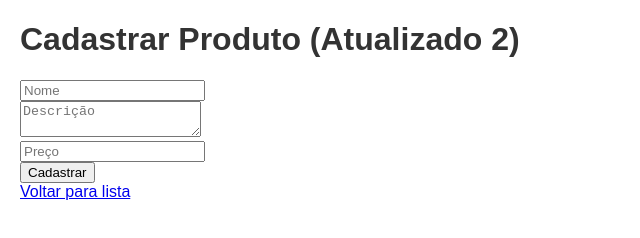
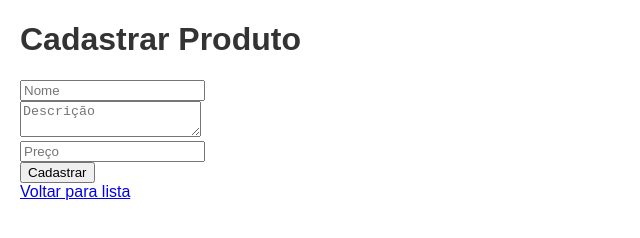
Before and after one commit to egidiomts/oficina27, a plain HTML site: page frontend/cadastrar.html in a window 1280 px wide. Shown: the whole page, without its empty margins (0-640 px from the left). Drawn offline with Linux system fonts and the light colour scheme.

Commit message:
correções

```diff
--- a/frontend/cadastrar.html
+++ b/frontend/cadastrar.html
@@ -7,7 +7,7 @@
     <link rel="stylesheet" href="style.css" />
   </head>
   <body>
-    <h1>Cadastrar Produto (Atualizado 2)</h1>
+    <h1>Cadastrar Produto</h1>
     <form id="form-produto">
       <input type="text" name="nome" placeholder="Nome" required /><br />
       <textarea name="descricao" placeholder="Descrição"></textarea><br />
```
Also changed, not shown: 2 other files.
